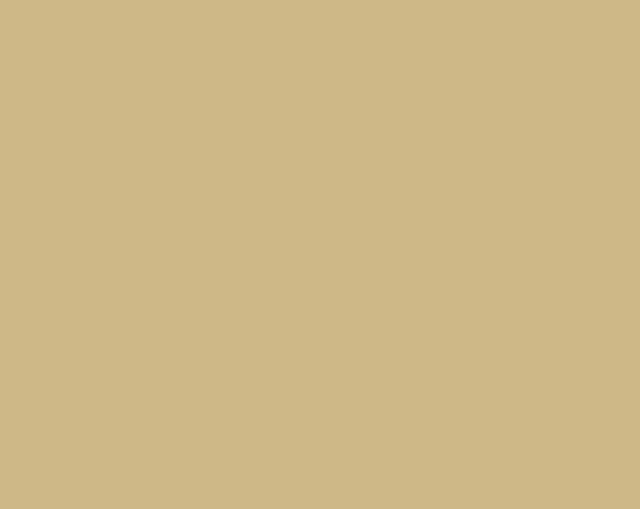
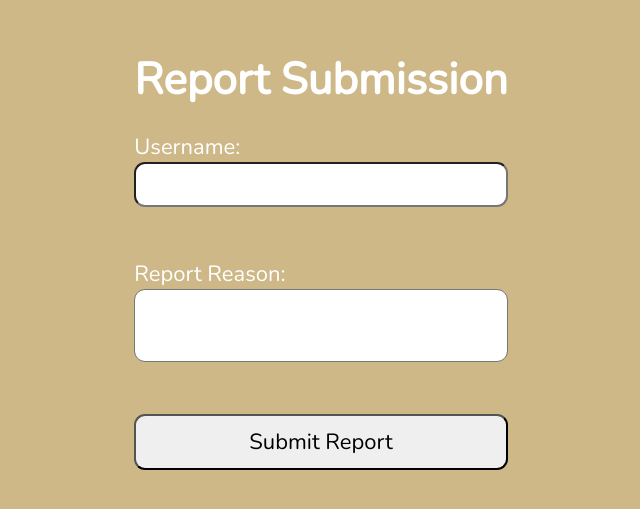
Before and after one commit to AdityaGupta03/PurdueHub, a React (Create React App) app in the folder register_ui/register-ui/: page /report in a window 1280 px wide. Before the commit this address had no page. Shown: the part 129-638 px from the top of the page, without its empty margins (319-959 px from the left). Built offline with nearby package versions, Linux system fonts and the light colour scheme.

Commit message:
added time select and added report page from qasim

```diff
--- a/register_ui/register-ui/src/App.js
+++ b/register_ui/register-ui/src/App.js
@@ -15,6 +15,7 @@ import ViewCalendar from './ViewCalendar';
 
 import {BrowserRouter, Route, Routes} from 'react-router-dom';
 import './App.css' // This is a temporary file pulled from tutorial
+import ReportSubmission from './ReportSubmission';
 
 function App() {
 
@@ -38,6 +39,7 @@ function App() {
         <Route path='/verify_email/:email' element={<VerifyEmail />} />
         <Route path='/viewlist' element={<ViewList />} />
         <Route path='/calendar' element={<ViewCalendar />} />
+        <Route path='/report' element={<ReportSubmission />} />
       </Routes>
     </BrowserRouter>
     </main>
--- /dev/null
+++ b/register_ui/register-ui/src/ReportSubmission.js
@@ -0,0 +1,49 @@
+import {useRef, useState, useEffect} from 'react';
+import { Link } from 'react-router-dom';
+
+const ReportSubmission = () => {
+  const [username, setUsername] = useState('');
+  const [reason, setReason] = useState('');
+
+  const handleSubmit = (event) => {
+    event.preventDefault();
+
+    // You can implement code here to send the report data to a server or save it locally.
+    // For the sake of simplicity, we will display an alert.
+    alert(`Report submitted:\nUsername: ${username}\nReason: ${reason}`);
+
+    // Clear the form
+    setUsername('');
+    setReason('');
+  };
+
+  return (
+    <div>
+      <h1>Report Submission</h1>
+      <form onSubmit={handleSubmit}>
+        <label htmlFor="username">Username:</label>
+        <input
+          type="text"
+          id="username"
+          name="username"
+          value={username}
+          onChange={(e) => setUsername(e.target.value)}
+          required
+        /><br />
+
+        <label htmlFor="reason">Report Reason:</label>
+        <textarea
+          id="reason"
+          name="reason"
+          value={reason}
+          onChange={(e) => setReason(e.target.value)}
+          required
+        ></textarea><br />
+
+        <button type="submit">Submit Report</button>
+      </form>
+    </div>
+  );
+};
+
+export default ReportSubmission;
--- a/register_ui/register-ui/src/ViewCalendar.js
+++ b/register_ui/register-ui/src/ViewCalendar.js
@@ -42,12 +42,21 @@ const events = [
 
 export default function ViewCalendar() {
     const[newEvent, setNewEvent] = useState({title: "", start: "", end: ""})
+
     const [allEvents, setAllEvents] = useState(events);
-
     // pushes new event onto the array of all events so far
     function handleAddEvent() {
         setAllEvents([...allEvents, newEvent])
+        console.log(newEvent.start);
+        console.log(newEvent.end);
     }
+
+    const filterPassedTime = (time) => {
+        const currentDate = new Date();
+        const selectedDate = new Date(time);
+
+        return currentDate.getTime() < selectedDate.getTime();
+    };
 
     return (
     <div className="App">
@@ -63,11 +72,15 @@ export default function ViewCalendar() {
                 )}
                 />
             <DatePicker placeholderText="Start Date"
+            showTimeSelect
+            filterTime={filterPassedTime}
             style={{marginRight: "10px"}}
             selected={newEvent.start}
             onChange={(start) => setNewEvent ({...newEvent, start})}
             />
-             <DatePicker placeholderText="End Date"
+            <DatePicker placeholderText="End Date"
+            showTimeSelect
+            filterTime={filterPassedTime}
             style={{marginRight: "10px"}}
             selected={newEvent.end}
             onChange={(end) => setNewEvent ({...newEvent, end})}
--- a/register_ui/register-ui/src/ViewProfile.js
+++ b/register_ui/register-ui/src/ViewProfile.js
@@ -17,8 +17,8 @@ function ViewProfile() {
     useEffect( () => {
         // ADD IN SIGN IN SESSION HERE, SET VAR TO TRUE OR FALSE, UPDATE CONDITIONAL RENDERING
         // ... code ^
-        setUser('david'); // change username if they are signed in
-        setSignedIn(true); // change this true if they are signed in, false otherwise
+        //setUser('david'); // change username if they are signed in
+        //setSignedIn(true); // change this true if they are signed in, false otherwise
 
     }, [])
 
@@ -40,7 +40,7 @@ function ViewProfile() {
                     headers: {
                         'Content-Type': 'application/json',
                     },
-                    body: JSON.stringify({ "user_id": user, "unblock_username": viewUser}),
+                    //body: JSON.stringify({ "user_id": user, "unblock_username": viewUser}),
                 });
 
                 console.log(response);
@@ -67,7 +67,7 @@ function ViewProfile() {
                     headers: {
                         'Content-Type': 'application/json',
                     },
-                    body: JSON.stringify({ "user_id": user, "unblock_username": viewUser}),
+                    //body: JSON.stringify({ "user_id": user, "unblock_username": viewUser}),
                 });
 
                 console.log(response);
@@ -95,7 +95,7 @@ function ViewProfile() {
                     headers: {
                         'Content-Type': 'application/json',
                     },
-                    body: JSON.stringify({ "user_id": user, "to_follow_username": viewUser}),
+                    //body: JSON.stringify({ "user_id": user, "to_follow_username": viewUser}),
                 });
 
                 console.log(response);
@@ -121,7 +121,7 @@ function ViewProfile() {
                     headers: {
                         'Content-Type': 'application/json',
                     },
-                    body: JSON.stringify({ "user_id": user, "to_follow_username": viewUser}),
+                    //body: JSON.stringify({ "user_id": user, "to_follow_username": viewUser}),
                 });
 
                 console.log(response);
@@ -140,13 +140,13 @@ function ViewProfile() {
 
   return (
     <div>
-        <h1>{viewSetUser}'s Profile</h1>
+        <h1>'s Profile</h1>
         <img className='landscape' src={temp} alt="Profile Picture"/>
         <span>
-            <h2>Username: {viewUser}</h2>
+            <h2>Username: </h2>
             <button onClick={toggleBlock}>{isBlocked ? 'Unblock' : 'Block'}</button>
             <button disabled={isBlocked ? true : false} onClick={toggleFollow}>{isFollow ? 'Unfollow' : 'Follow'}</button>
-            <button onClick={reportUser}>Report</button>
+            <button>Report</button>
         </span>
         <p>Bio: {bio}</p>
  </div>
```
